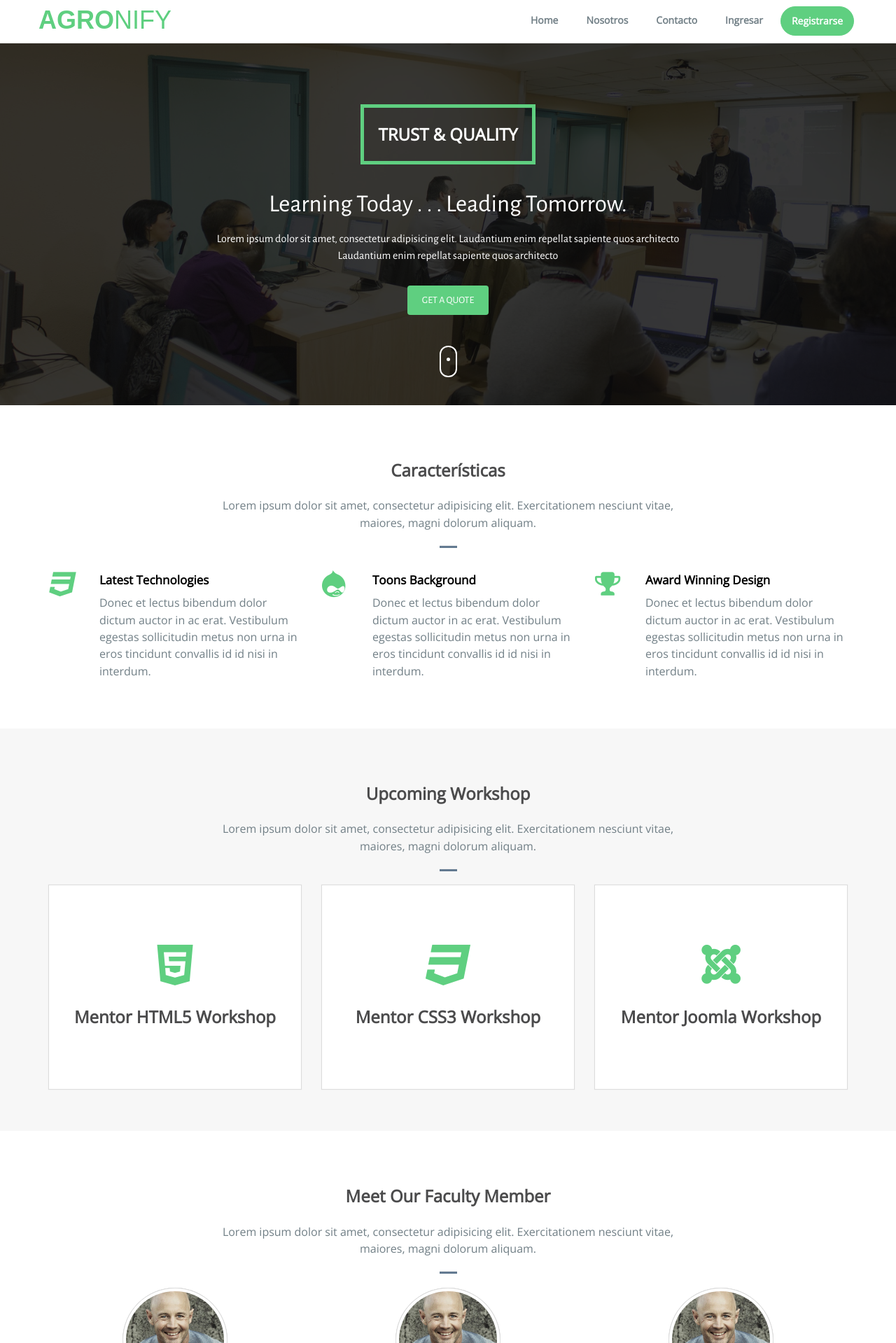
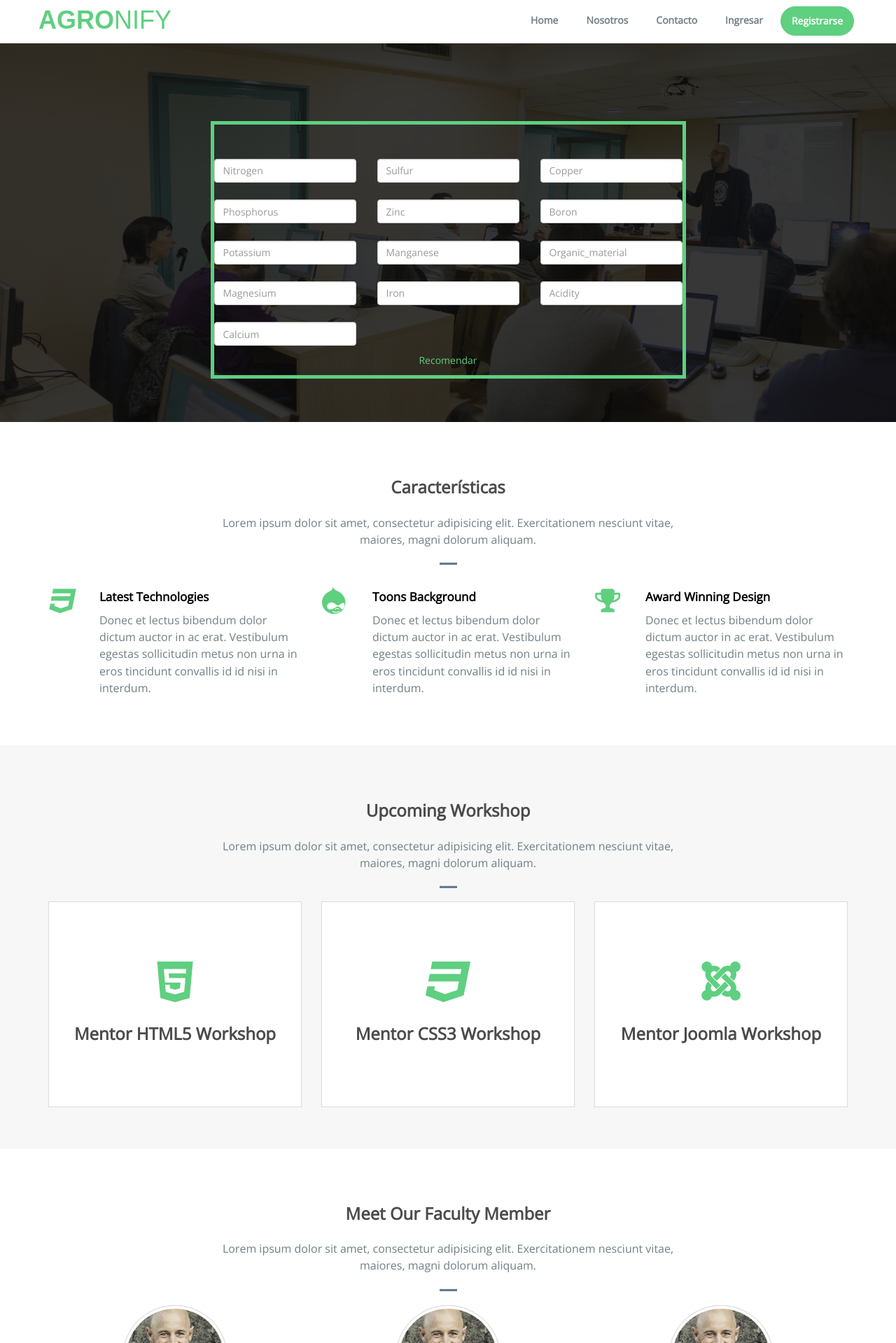
Before and after one commit to caospinac/Project_SR, a Python web app: template agronify/templates/base.html in a window 1280 px wide. Shown: the part 1-1920 px from the top of the page at 70% size. Run offline with Jinja, Linux system fonts and the light colour scheme; the template is opened without the code that fills it, so the values that code supplies are empty; some web fonts are replaced.

```diff
--- a/agronify/static/css/style.css
+++ b/agronify/static/css/style.css
@@ -110,6 +110,12 @@ Navigation bar
 /***********************************
 Banner
 ************************************/
+
+.form-control,.row {
+    margin: 500;
+
+}
+
 .banner{
 	background: url('../img/bg-banner.jpg') no-repeat center top;
     background-size: cover;
--- a/agronify/templates/base.html
+++ b/agronify/templates/base.html
@@ -102,18 +101,18 @@
             <div class="login-box-body">
               <p class="login-box-msg">Ingresa tus datos
               <div class="form-group">
-                <form name="" id="loginForm">
+                <form name="" id="registerForm">
                 <!--Nombres-->
                 <div class="form-group has-feedback">
-                  <input class="form-control" placeholder="Nombres" name="nombres" type="text"  />
+                  <input class="form-control" placeholder="Nombres" name="firstname" type="text"  />
                 </div>
                 <!--Apellidos-->
                 <div class="form-group has-feedback">
-                  <input class="form-control" placeholder="Apellidos" name="apellidos" type="text"  />
+                  <input class="form-control" placeholder="Apellidos" name="lastname" type="text"  />
                 </div>
                 <!--telefono-->
                 <div class="form-group has-feedback">
-                  <input class="form-control" placeholder="Telefono" name="telefono" type="text"  />
+                  <input class="form-control" placeholder="Telefono" name="phone" type="text"  />
                 </div>
 
                 <!--Correo-->
@@ -147,31 +146,63 @@
       </div>
     </div>
     <!--/ Modal box-->
-
+eq
 
 
 
     <!--Banner-->
     {% block banner %}
-    <div class="banner" id="inicio">
+
+       <div class="banner" id="inicio">
       <div class="bg-color">
         <div class="container">
           <div class="row">
-            <div class="banner-text text-center">
-              <div class="text-border">
-                <h2 class="text-dec">Trust &amp; Quality</h2>
+          <form>
+              <div class="banner-text text-center">
+                <div class="text-border">
+                <br>
+                <br>
+                  <div class="row">
+                    <div class="col-md-4">
+                       <input type="number" class="form-control" id="n" name="n" placeholder="Nitrogen" autocomplete="off">
+                      <br>
+                      <input type="number" class="form-control" id="p" name="p" placeholder="Phosphorus" autocomplete="off">
+                      <br>
+                      <input type="number" class="form-control" id="k" name="k" placeholder="Potassium" autocomplete="off">
+                      <br>
+                      <input type="number" class="form-control" id="mg" name="mg" placeholder="Magnesium" autocomplete="off">
+                      <br>
+                      <input type="number" class="form-control" id="ca" name="ca" placeholder="Calcium" autocomplete="off">
+                    </div>
+                    <div class="col-md-4">
+                      <input type="number" class="form-control" id="s" name="s" placeholder="Sulfur" autocomplete="off">
+                      <br>
+                      <input type="number" class="form-control" id="zn" name="zn" placeholder="Zinc" autocomplete="off">
+                      <br>
+                      <input type="number" class="form-control" id="mn" name="mn" placeholder="Manganese" autocomplete="off">
+                      <br>
+                      <input type="number" class="form-control" id="fe" name="fe" placeholder="Iron" autocomplete="off">
+                    </div>
+                    <div class="col-md-4">
+                       <input type="number" class="form-control" id="cu" name="cu" placeholder="Copper" autocomplete="off">
+                       <br>
+                        <input type="number" class="form-control" id="b" name="b" placeholder="Boron" autocomplete="off">
+                        <br>
+                        <input type="text" class="form-control" id="organic_material" name="organic_material" placeholder="Organic_material" autocomplete="off">
+                        <br>
+                        <input type="number" class="form-control" id="acidity" name="acidity" placeholder="Acidity" autocomplete="off">
+                        </div>
+                    </div>
+                  <a href="#." class="btn">Recomendar</a>
+                </div>
+
               </div>
-              <div class="intro-para text-center quote">
-                <p class="big-text">Learning Today . . . Leading Tomorrow.</p>
-                <p class="small-text">Lorem ipsum dolor sit amet, consectetur adipisicing elit. Laudantium enim repellat sapiente quos architecto<br>Laudantium enim repellat sapiente quos architecto</p>
-                <a href="#." class="btn">GET A QUOTE</a>
-              </div>
-              <a href="#feature" class="mouse-hover"><div class="mouse"></div></a>
-            </div>
+            </form>
           </div>
         </div>
       </div>
     </div>
+
     {% endblock banner %}
     <!--/ Banner-->
     <!--Feature-->
```
Also changed, not shown: other parts of agronify/static/css/style.css (+4 -4 lines), other parts of agronify/templates/base.html (+9 -12 lines), agronify/app.py (+5 -7 lines), agronify/static/js/custom.js (+113 -0 lines), agronify/templates/Administrator/home.html (added, +12 -0 lines), agronify/templates/User/home.html (added, +9 -0 lines), agronify/static/contactform/readme.txt (deleted), agronify/static/img/gaia.jpg (added), agronify/static/img/tos.png (added), agronify/static/img/unal.png (added).
